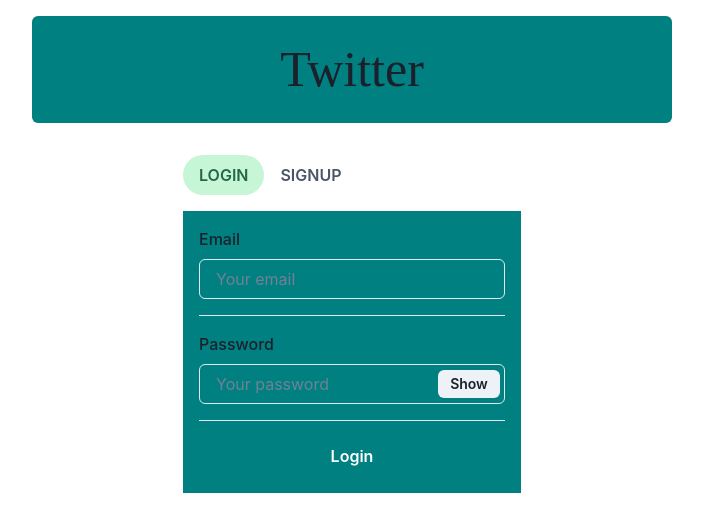
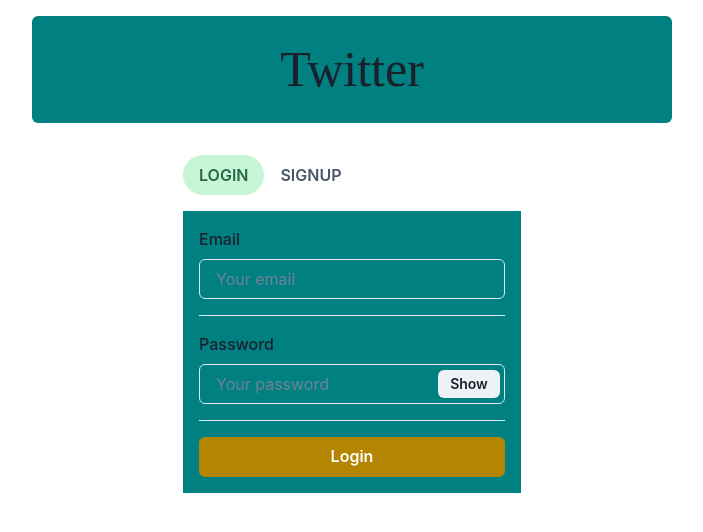
Before and after one commit to lawrence-254/congenial-octo-rotary-phone, a React (Create React App) app in the folder client/: page / in a window 1280 px wide. Shown: the top 532 px of the page, without its empty margins (288-991 px from the left). Built offline with nearby package versions, Linux system fonts and the light colour scheme; a web font is replaced by a local one.

Commit message:
formstyle

```diff
--- a/client/src/components/authentication/Login.js
+++ b/client/src/components/authentication/Login.js
@@ -1,5 +1,5 @@
 import React, { useState } from 'react'
-import { Box, Button, FormControl, FormLabel, Input, InputGroup, InputRightElement, StackDivider, VStack } from '@chakra-ui/react';
+import { Box, Button, FormControl, FormLabel, Input, InputGroup, InputRightElement, StackDivider, VStack, ChakraProvider } from '@chakra-ui/react';
 import theme from '../../utils/theme';
 
 
@@ -11,7 +11,9 @@ function Login() {
 
 
   const toggleButton = () => { setShow(!show) };
+  const submitHandler = () => { console.log('yes'); };
   return (
+    <ChakraProvider theme={theme}>
       <VStack
         divider={<StackDivider borderColor='gray.200' />}
         spacing={4}
@@ -36,9 +38,10 @@ function Login() {
             </InputRightElement>
           </InputGroup>
         </FormControl>
-      <Button colorScheme='gold' variant='solid'>Login</Button>
+        <Button colorScheme='gold' variant='solid' onClick={submitHandler}>Login</Button>
 
       </VStack>
+    </ChakraProvider>
   )
 }
 
--- a/client/src/components/authentication/Signup.js
+++ b/client/src/components/authentication/Signup.js
@@ -1,5 +1,5 @@
 import React, { useState } from 'react'
-import { Box, Button, FormControl, FormLabel, Input, InputGroup, InputRightElement, StackDivider, VStack } from '@chakra-ui/react';
+import { Box, Button, FormControl, FormLabel, Input, InputGroup, InputRightElement, StackDivider, VStack, ChakraProvider } from '@chakra-ui/react';
 import theme from '../../utils/theme';
 
 
@@ -14,7 +14,9 @@ function Signup() {
 
     const toggleButton = () => { setShow(!show) };
     const processImage = (pic) => { console.log('nnooo'); };
+    const submitHandler = () => { console.log('yes'); };
     return (
+        <ChakraProvider theme={theme}>
             <VStack
                 divider={<StackDivider borderColor='gray.200' />}
                 spacing={4}
@@ -64,8 +66,9 @@ function Signup() {
                         processImage(e.target.files[0]);
                     }} />
                 </FormControl>
-            <Button colorScheme='teal' variant='solid'>Signup</Button>
+                <Button colorScheme='gold' variant='solid' onClick={submitHandler}>Signup</Button>
             </VStack>
+        </ChakraProvider>
     )
 }
 
```
Lines whose indentation alone changed are shown as unchanged.
